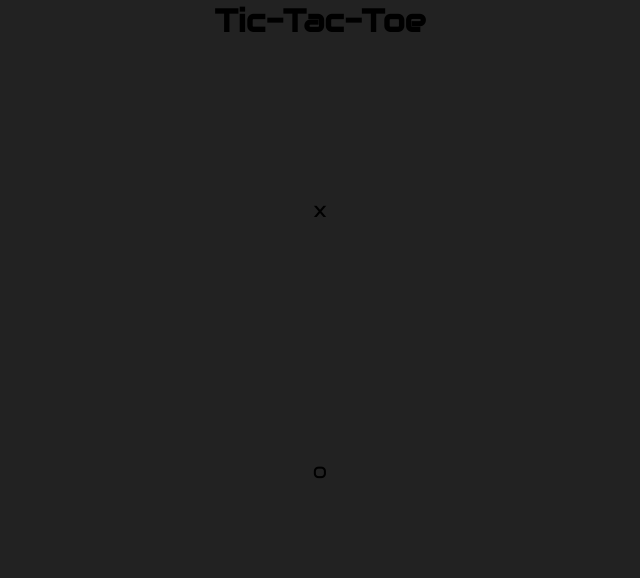
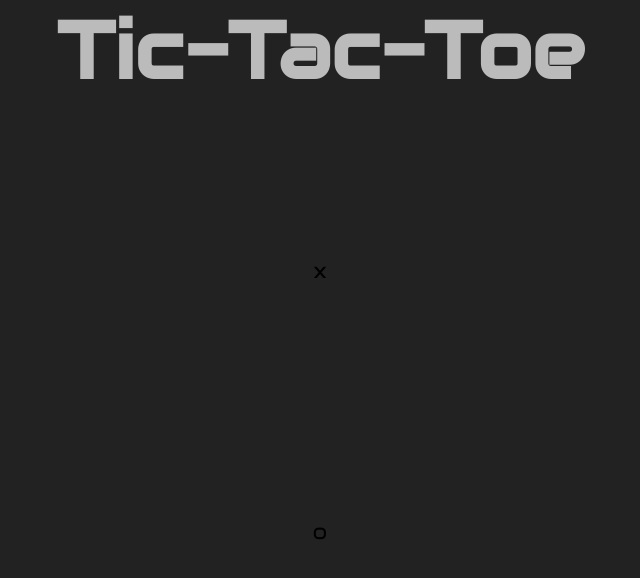
Before and after one commit to Royuin/tic-tac-toe, a website: page index.html in a window 1280 px wide. Shown: the whole page, without its empty margins (320-960 px from the left). Drawn offline with Linux system fonts and the light colour scheme.

Commit message:
made h1 bigger and changed color to contrast background

```diff
--- a/style.css
+++ b/style.css
@@ -7,6 +7,11 @@
 @font-face {
   font-family: audiowide;
   src: url(font/Audiowide-Regular.ttf);
+}
+
+h1 {
+  font-size: 5rem;
+  color: #bbb;
 }
 
 .gameboard-wrapper > div {
```
